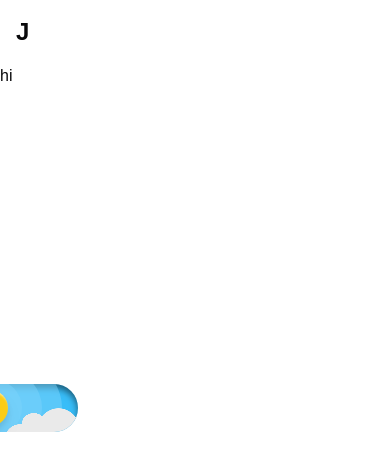
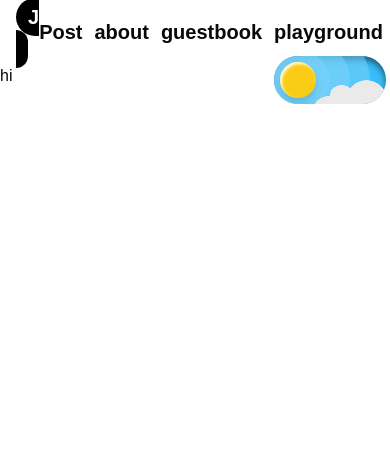
Before and after one commit to JungSungYeob/CSS_MEISTER, a Next.js app: page / in a window 390 px wide. Shown: the top 470 px of the page. Built offline with nearby package versions, Linux system fonts and the light colour scheme.

Commit message:
[fix] 자잘한 CSS 수정

```diff
--- a/app/layout.tsx
+++ b/app/layout.tsx
@@ -5,8 +5,8 @@ import { cn } from '@/lib/utils';
 import './globals.css';
 
 export const metadata: Metadata = {
-  title: 'Create Next App',
-  description: 'Generated by create next app',
+  title: 'Meister-J.com',
+  description: '정성엽의 놀이터',
 };
 
 export default function RootLayout({
@@ -39,8 +39,8 @@ export default function RootLayout({
           'min-h-screen max-w-screen-lg mx-auto'
         )}
       >
-        <header className='fixed top-96 right-10 h-32 w-96 z-[1000]'>
-          <Header />
+        <Header />
+        <header className='fixed md:top-16 top-14 right-1 md:right-10 z-[1000]'>
           <div className=''>
             <ChangeThemeSwitch />
           </div>
--- a/components/atoms/ChangeThemeSwitch.tsx
+++ b/components/atoms/ChangeThemeSwitch.tsx
@@ -39,7 +39,7 @@ export const ChangeThemeSwitch: React.FC<Switch.SwitchProps> = ({
           'w-28 h-12 rounded-full shrink-0 shadow-[inset_0px_4px_6px_rgba(0,0,0,0.5)] inline-flex items-center overflow-hidden relative duration-700 ring-0',
           'data-[state=checked]:bg-slate-900',
           'data-[state=unchecked]:bg-sky-400',
-          isDarkMode === undefined && 'hidden'
+          isDarkMode === undefined ? 'hidden' : 'animate-fadeIn'
         )}
         {...props}
         checked={isDarkMode}
--- a/components/atoms/Header.tsx
+++ b/components/atoms/Header.tsx
@@ -2,16 +2,33 @@ export const Header = () => {
   return (
     <>
       <div className='flex justify-center w-full h-16 fixed top-0 left-0 z-50 px-4 xl:px-0'>
-        <div className='flex items-center justify-between w-full max-w-7xl relative'>
+        <div className='flex items-center justify-between w-full max-w-5xl relative'>
           <div>
-            <div id='pc' className='relative text-2xl font-bold'>
-              <a href={'/'} className='animate-underline hidden md:block'>
+            <div id='logo' className='relative text-2xl font-bold'>
+              <a href={'/'} className='animate-underline hidden md:block '>
                 Meister-J.com
               </a>
-              <a href={'/'} className='animate-underline md:hidden relative'>
+              <a
+                href={'/'}
+                className='animate-underline text-xl font-extrabold dark:font-extrabold md:hidden relative dark:bg-white dark:text-black bg-black text-white rounded-full py-2 px-3'
+              >
                 J
               </a>
             </div>
+          </div>
+          <div className='flex gap-3 items-center text-xl font-bold'>
+            <span className='relative'>
+              <a className='animate-underline cursor-pointer'>Post</a>
+            </span>
+            <span className='relative'>
+              <a className='animate-underline cursor-pointer'>about</a>
+            </span>
+            <span className='relative'>
+              <a className='animate-underline cursor-pointer'>guestbook</a>
+            </span>
+            <span className='relative'>
+              <a className='animate-underline cursor-pointer'>playground</a>
+            </span>
           </div>
         </div>
       </div>
```
